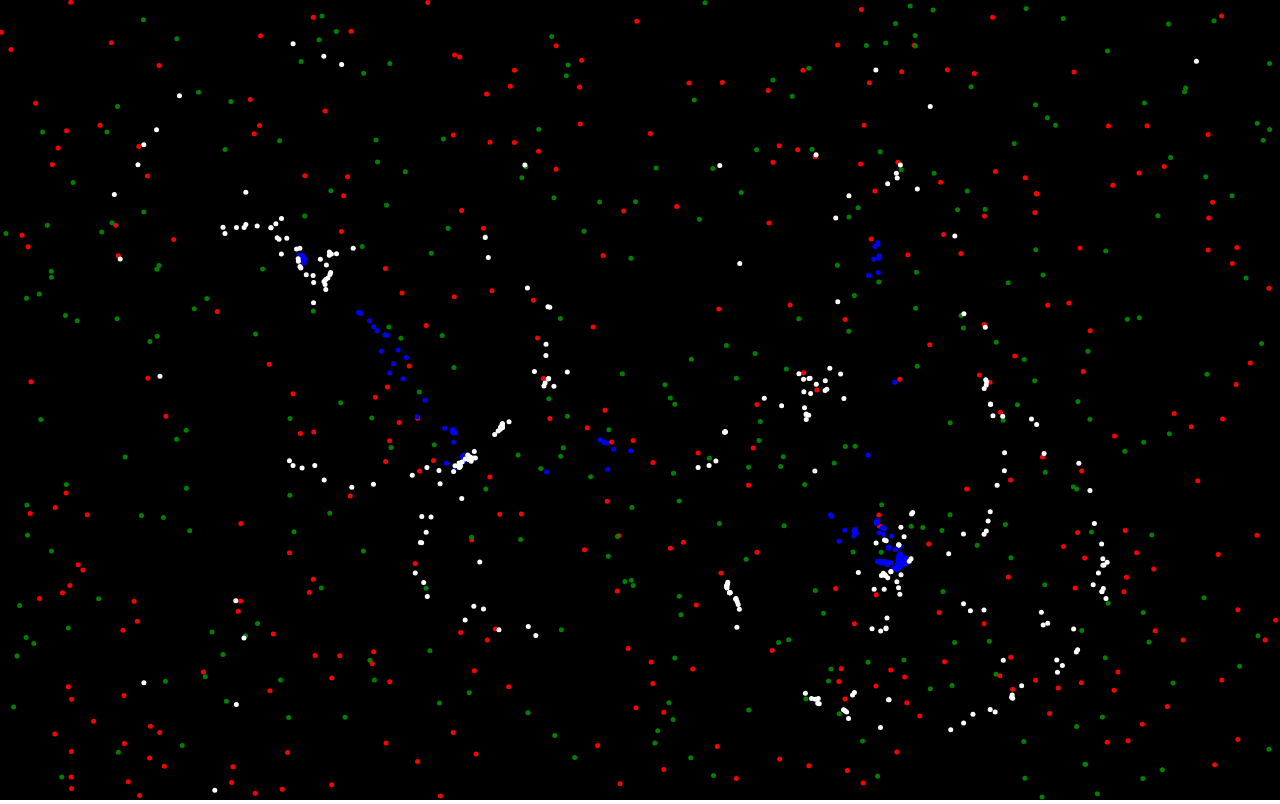
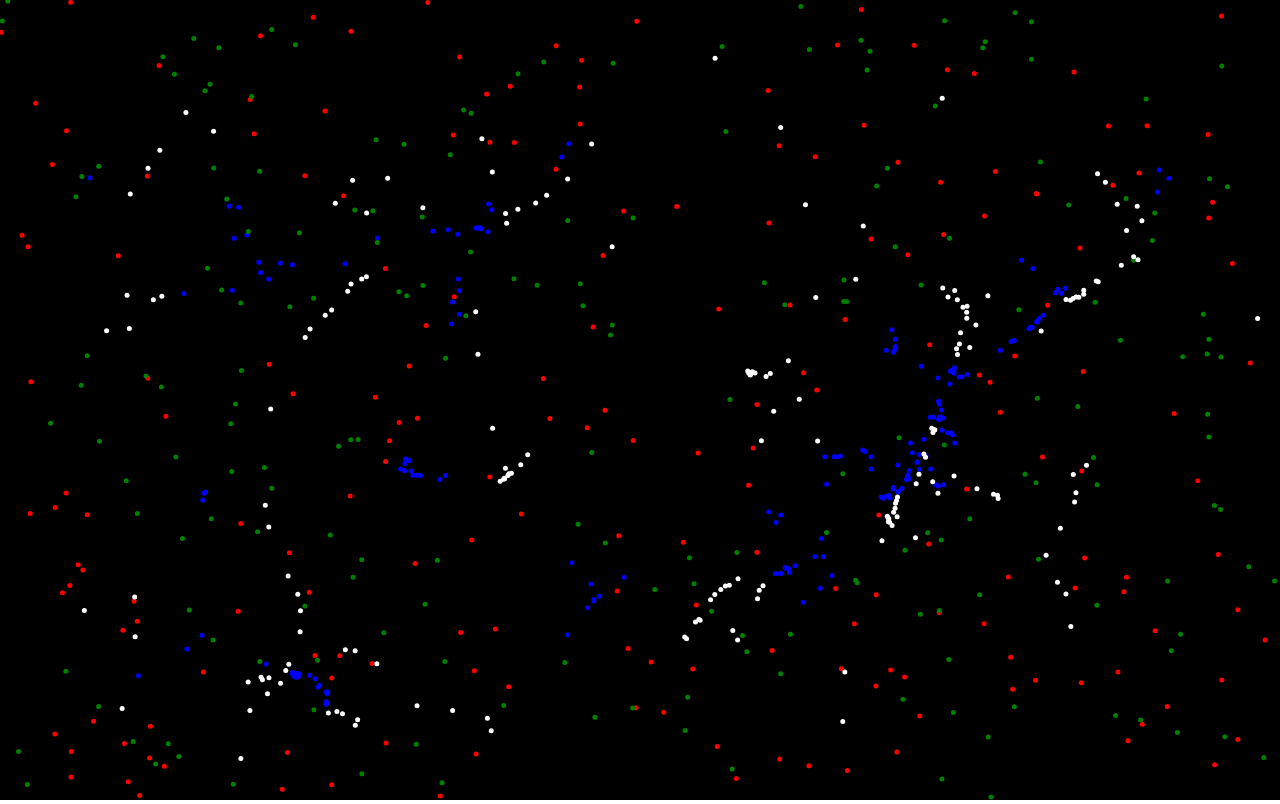
Before and after one commit to nakshayan/Cursor-Website-Template, a plain HTML site: page Life Simulation/life-simulation.html in a window 1280 px wide. Drawn offline with Linux system fonts and the light colour scheme; animation ran at ten frames a second.

Commit message:
preparing to add gifs

```diff
--- a/Life Simulation/script.js
+++ b/Life Simulation/script.js
@@ -147,10 +147,10 @@
 }
 
 // Create groups of particles
-red = createParticles(300, "red");
-blue = createParticles(300, "blue");
-green = createParticles(300, "green");
-white = createParticles(300, "white");
+red = createParticles(200, "red");
+blue = createParticles(200, "blue");
+green = createParticles(200, "green");
+white = createParticles(200, "white");
 
 /**
  * doRules: Calls the rules function to update the particles (basic nuclei model)
@@ -165,11 +165,11 @@
 }
 
 /**
- * makeLife1: Calls the rules function to update the particles (life model 1)
+ * makeNuclei2: Calls the rules function to update the particles (life model 1)
  * No parameters
  * No return value
  */
-makeLife1 = () => {
+makeNuclei2 = () => {
     rules(white, white, 4);
     rules(blue, blue, 4);
     rules(white, blue, -2);
@@ -186,7 +186,7 @@
  * No parameters
  * No return value
  */
-makeLife2 = () => {
+makeNucleiAlive = () => {
     rules(white, white, 2);
     rules(blue, blue, 4);
     rules(white, blue, -2);
@@ -199,7 +199,7 @@
  * No parameters
  * No return value
  */
-makeLife3 = () => {
+makeFireFlies = () => {
     rules(white, white, 0.6);
     rules(white, red, 0.965);
     rules(white, green, -0.565);
@@ -232,7 +232,7 @@
     if (!lastUpdateTime || timestamp - lastUpdateTime > delay) {
         lastUpdateTime = timestamp;
 
-        makeLife2();
+        makeNucleiAlive();
 
         m.clearRect(0, 0, canvas.width, canvas.height);
         m.fillStyle = "Black";
```
Also changed, not shown: Cursor Website Template/index.html (+1 -1 lines).
